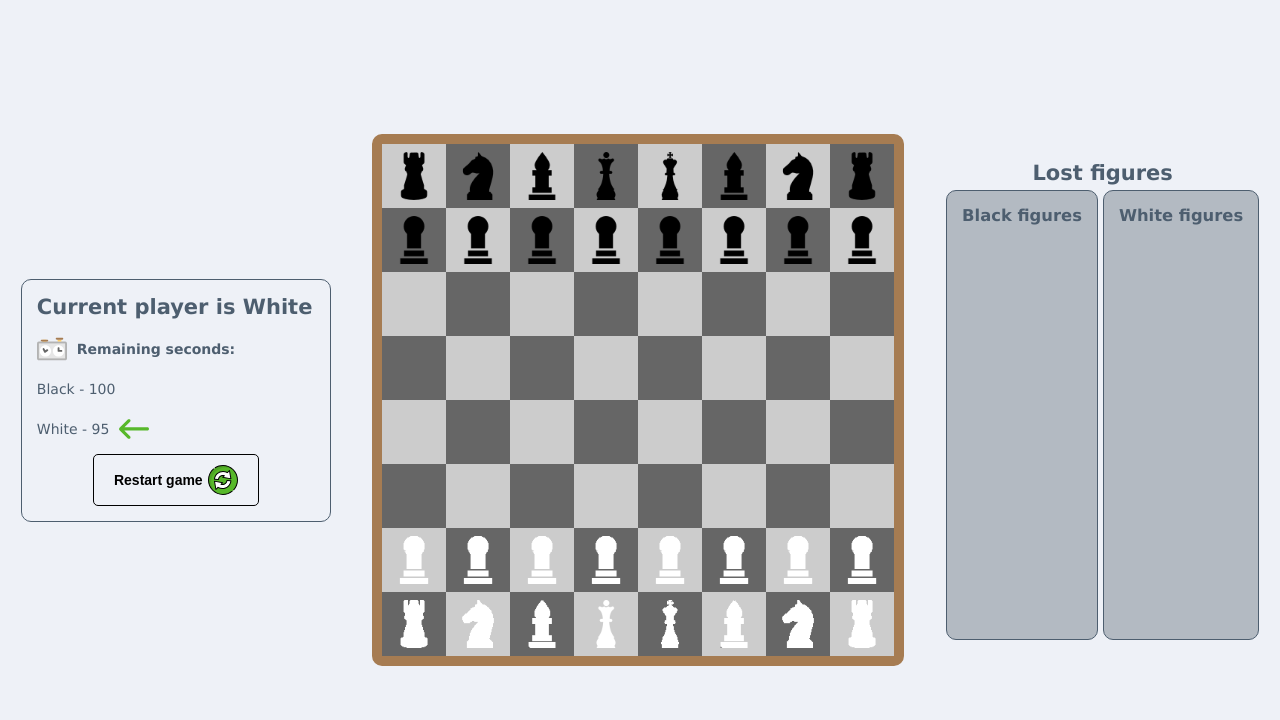
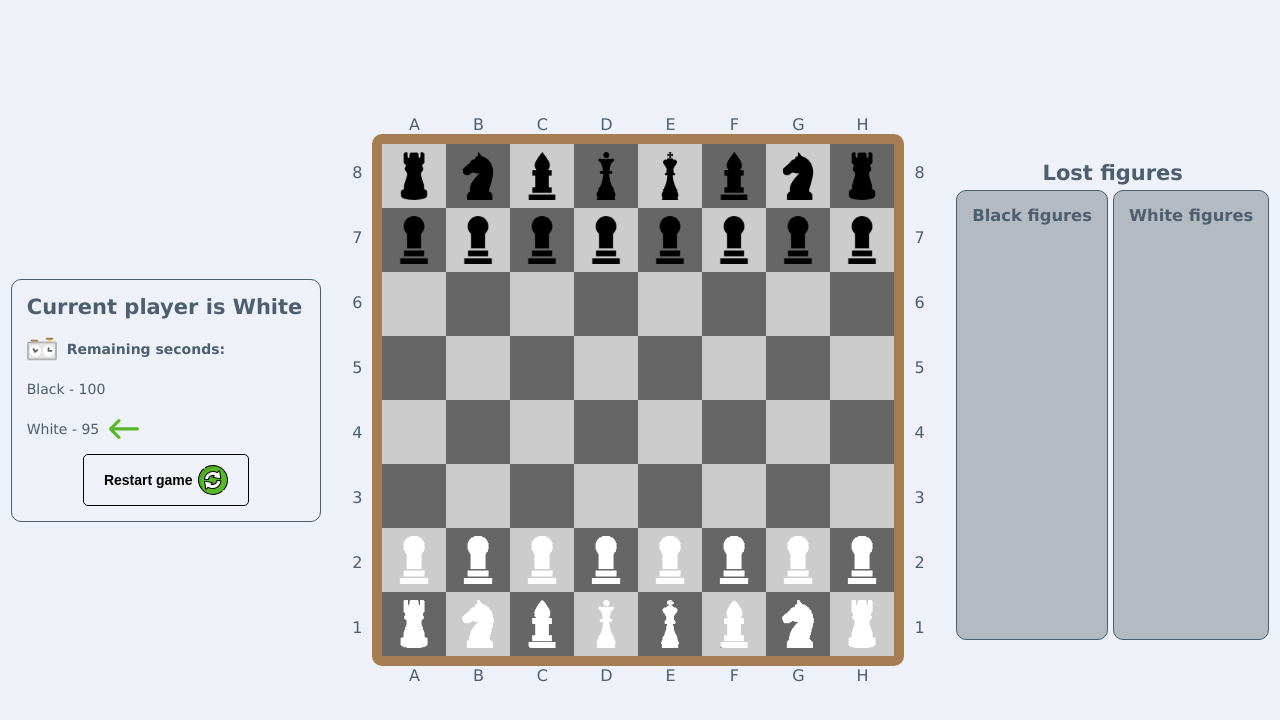
Before and after one commit to ViteKhan/chess, a React (Create React App) app: page / in a window 1280 px wide. Shown: the top 720 px of the page. Built offline with nearby package versions, Linux system fonts and the light colour scheme.

Commit message:
added scales

```diff
--- a/src/components/Board/Board.tsx
+++ b/src/components/Board/Board.tsx
@@ -2,6 +2,7 @@ import './Board.scss';
 import { Board } from 'models/Board';
 import { FC, Fragment } from 'react';
 import { useSelectedCell } from 'hooks';
+import { BoardScales } from '../BoardScales';
 import { CellComponent } from '../Cell';
 
 interface BoardComponentProps {
@@ -12,6 +13,7 @@ export const BoardComponent: FC<BoardComponentProps> = ({ board }) => {
   const { selectedCell, onSelectCellHandler } = useSelectedCell();
 
   return (
+    <BoardScales>
       <div className="board">
         {board.cells.map((row, idx) => (
           <Fragment key={idx}>
@@ -27,5 +29,6 @@ export const BoardComponent: FC<BoardComponentProps> = ({ board }) => {
           </Fragment>
         ))}
       </div>
+    </BoardScales>
   );
 };
--- /dev/null
+++ b/src/components/BoardScales/BoardScales.scss
@@ -0,0 +1,28 @@
+.boardScales {
+  display: flex;
+}
+
+.letters {
+  display: flex;
+  justify-content: space-between;
+  padding: 0 10px;
+}
+
+.letterLabel {
+  flex: 1;
+  text-align: center;
+  font-size: 16px;
+}
+
+.numbers {
+  display: flex;
+  flex-direction: column;
+  padding: 25px 10px;
+}
+
+.numberLabel {
+  display: flex;
+  align-items: center;
+  flex: 1;
+  font-size: 16px;
+}
--- /dev/null
+++ b/src/components/BoardScales/BoardScales.tsx
@@ -0,0 +1,41 @@
+import { FC, ReactNode } from 'react';
+import './BoardScales.scss';
+import { SCALE } from '../../constants';
+
+const Letters = () => (
+  <div className="letters">
+    {SCALE.map((_, idx) => (
+      <div key={idx} className="letterLabel">
+        {String.fromCharCode(65 + idx)}
+      </div>
+    ))}
+  </div>
+);
+
+const Numbers = () => (
+  <div className="numbers">
+    {SCALE.map((_, idx) => (
+      <div key={idx} className="numberLabel">
+        {8 - idx}
+      </div>
+    ))}
+  </div>
+);
+
+interface BoardScalesProps {
+  children: ReactNode;
+}
+
+export const BoardScales: FC<BoardScalesProps> = ({ children }) => {
+  return (
+    <div className="boardScales">
+      <Numbers/>
+      <div>
+        <Letters/>
+        {children}
+        <Letters/>
+      </div>
+      <Numbers/>
+    </div>
+  );
+};
--- /dev/null
+++ b/src/components/BoardScales/index.ts
@@ -0,0 +1 @@
+export { BoardScales } from './BoardScales';
--- a/src/constants/index.ts
+++ b/src/constants/index.ts
@@ -1,3 +1,5 @@
 export const ROW_SIZE = 8;
 
 export const TIMER_SECONDS = 100;
+
+export const SCALE = Array.from({ length: ROW_SIZE });
```
Lines whose indentation alone changed are shown as unchanged.
